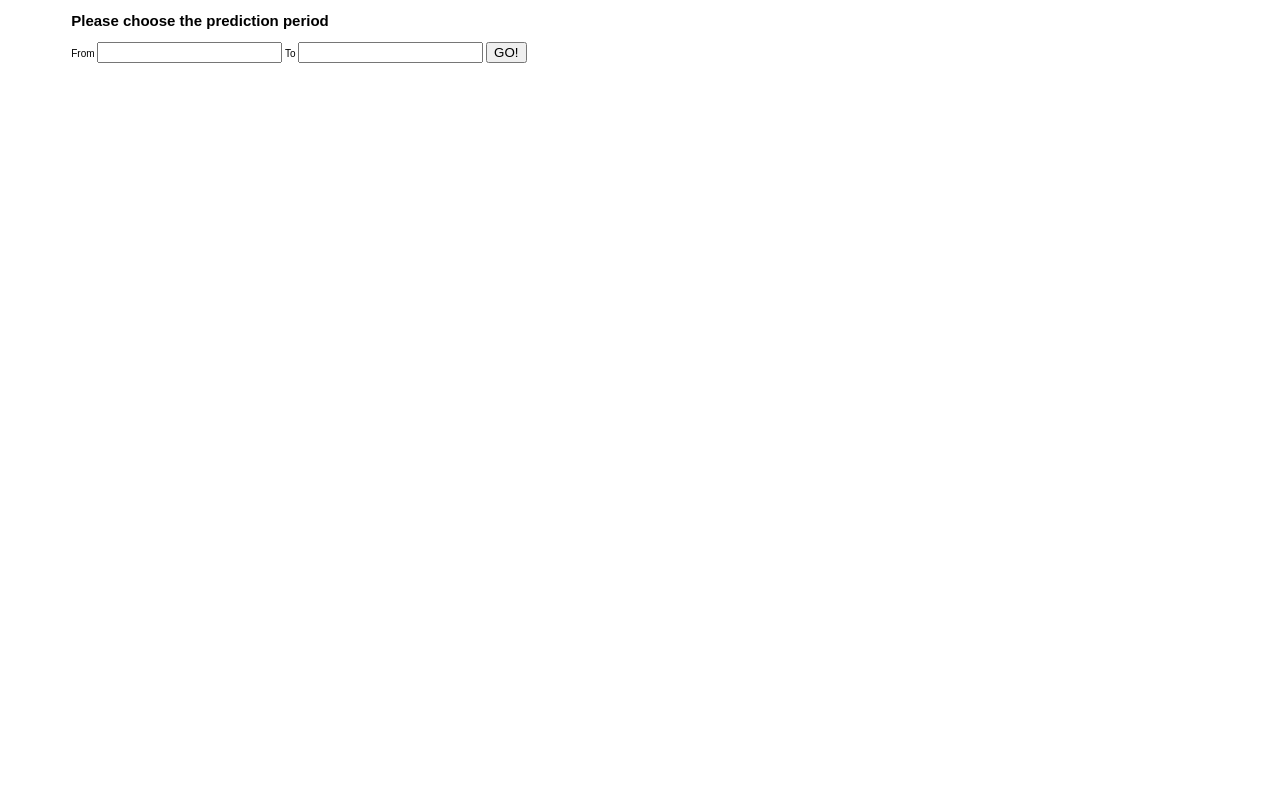
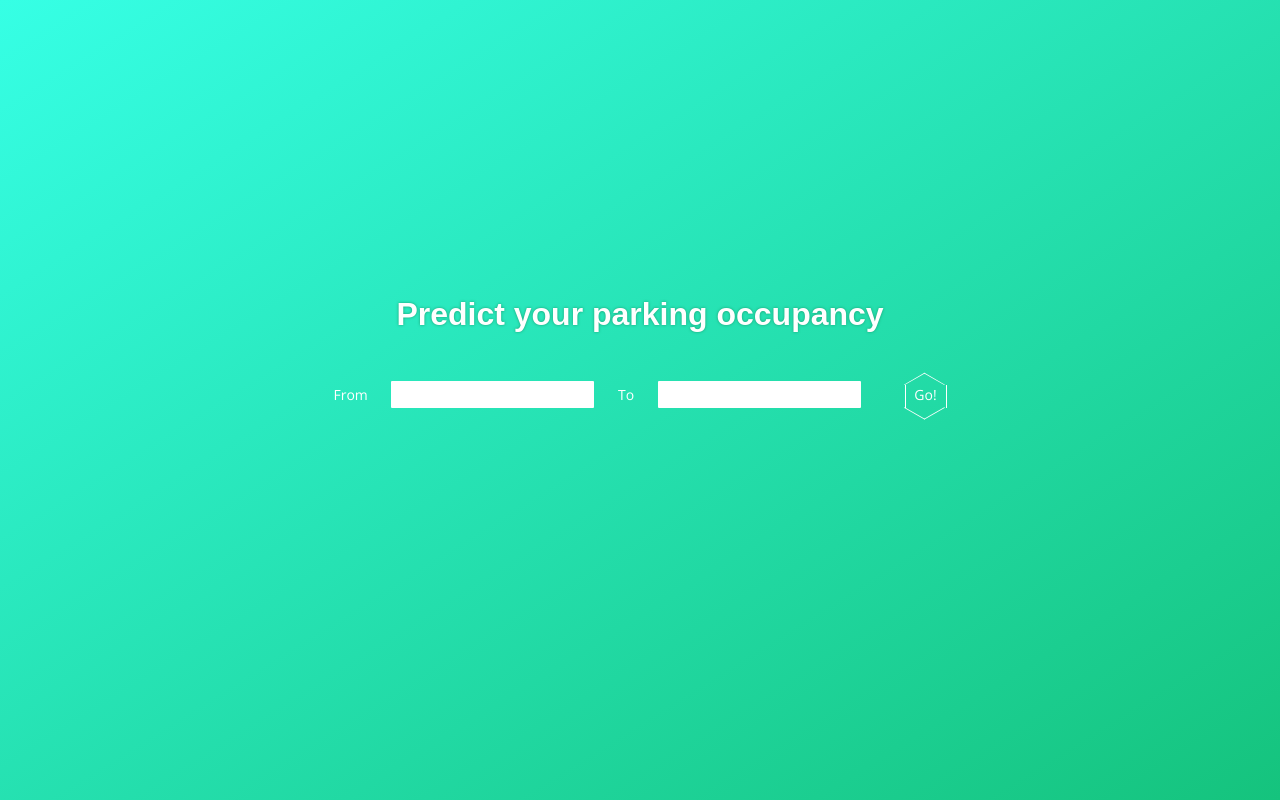
Before and after one commit to BitTigerInst/0609-Parking-Prediction-Prophet, a website: page index.html in a window 1280 px wide. Drawn offline with nearby package versions, Linux system fonts and the light colour scheme; a web font is replaced by a local one.

Commit message:
improve homepage ui

```diff
--- a/index.html
+++ b/index.html
@@ -5,16 +5,18 @@
         <link rel="stylesheet" href="./public/styles.css">
         <link rel="stylesheet" href="./public/lib/default.css">
         <link rel="stylesheet" href="./public/lib/default.date.css">
+        <link href="https://fonts.googleapis.com/css?family=Hammersmith+One" rel="stylesheet">
+        <link href="https://fonts.googleapis.com/css?family=Open+Sans" rel="stylesheet">
     </head>
     <body>
-        <div id="date_container" style="margin: 0 auto; width:90%;">
-            <h2>Please choose the prediction period</h2>
+        <div id="date_container">
+            <h1>Predict your parking occupancy</h1>
             <form class="input-container" action="/">
-                <span>From</span>
-                <input type="text" name="from" class="datepicker">
-                <span>To</span>
-                <input type="text" name="to" class="datepicker">
-                <button type="submit">GO!</button>
+                <span class="label">From</span>
+                <input type="text" name="from" class="datepicker-from">
+                <span class="label">To</span>
+                <input type="text" name="to" class="datepicker-to">
+                <span type="submit" class="hexagon">Go!</span>
             </form>
         </div>
         <div id="chart_container" style="margin: 0 auto; width:90%; height:600px; display:none"></div>
--- a/public/styles.css
+++ b/public/styles.css
@@ -1,7 +1,103 @@
+html {
+    height: 100%;
+}
 body {
-  font: 10px sans-serif;
+    font: 14px 'Open Sans', sans-serif;
+    background: -webkit-linear-gradient(left top, #36FFE5 , #15c37d); /* Safari 5.1 - 6.0 */
+    background: -o-linear-gradient(bottom right, #36FFE5 , #15c37d); /* Opera 11.1 - 12.0 */
+    background: -moz-linear-gradient(bottom right, #36FFE5 , #15c37d); /* Firefox 3.6 - 15 */
+    background: linear-gradient(to bottom right, #36FFE5 , #15c37d); /* 标准的语法（必须放在最后） */
+    background-size: cover;
+    position: absolute;
+    height: 100%;
+    margin: 0;
+    width: 100%;
+    top: 0;
+    left: 0;
 }
 
+#date_container {
+    margin: 0 auto;
+    margin-top: 37vh;
+    text-align: center;
+}
+
+#date_container h1 {
+    font-size: 32px;
+    color: white;
+    text-shadow: 0 0 3px #18a071;
+    font-family: 'Hammersmith One', sans-serif;
+}
+
+#date_container form {
+    margin: 40px;
+}
+
+#date_container input {
+    display: inline-block;
+    margin: 0 20px 0 20px;
+    border: none;
+    border-radius: 1px;
+    height: 25px;
+    line-height: 25px;
+    color: #57776c;
+    font-size: 15px;
+    text-align: center;
+}
+
+#date_container span.label {
+    color: white;
+    line-height: 25px;
+}
+
+#date_container .hexagon {
+    display: inline-block;
+    vertical-align: middle;
+    margin-left: 20px;
+    color: white;
+}
+
+.hexagon {
+  position: relative;
+  width: 40px;
+  height: 23.09px;
+  margin: 11.55px 0;
+  border-left: solid 1px #ffffff;
+  border-right: solid 1px #ffffff;
+}
+
+.hexagon:before,
+.hexagon:after {
+  content: "";
+  position: absolute;
+  z-index: -1;
+  width: 28.28px;
+  height: 28.28px;
+  -webkit-transform: scaleY(0.5774) rotate(-45deg);
+  -ms-transform: scaleY(0.5774) rotate(-45deg);
+  transform: scaleY(0.5774) rotate(-45deg);
+  left: 4.8579px;
+}
+
+.hexagon:before {
+  top: -14.1421px;
+  border-top: solid 1.4142px #ffffff;
+  border-right: solid 1.4142px #ffffff;
+}
+
+.hexagon:after {
+  bottom: -14.1421px;
+  border-bottom: solid 1.4142px #ffffff;
+  border-left: solid 1.4142px #ffffff;
+}
+
+#date_container .hexagon:hover, #date_container .hexagon:hover:after, #date_container .hexagon:hover:before {
+    background: white;
+    color: #1ec79b;
+    cursor: pointer;
+}
+
+/*
 .axis path,
 .axis line {
   fill: none;
@@ -29,8 +125,10 @@ body {
   color: #fff;
   border-radius: 2px;
 }
+*/
 
 /* Creates a small triangle extender for the tooltip */
+/*
 .d3-tip:after {
   box-sizing: border-box;
   display: inline;
@@ -42,10 +140,12 @@ body {
   position: absolute;
   text-align: center;
 }
+*/
 
 /* Style northward tooltips differently */
+/*
 .d3-tip.n:after {
   margin: -1px 0 0 0;
   top: 100%;
   left: 0;
-}
+}*/
```
